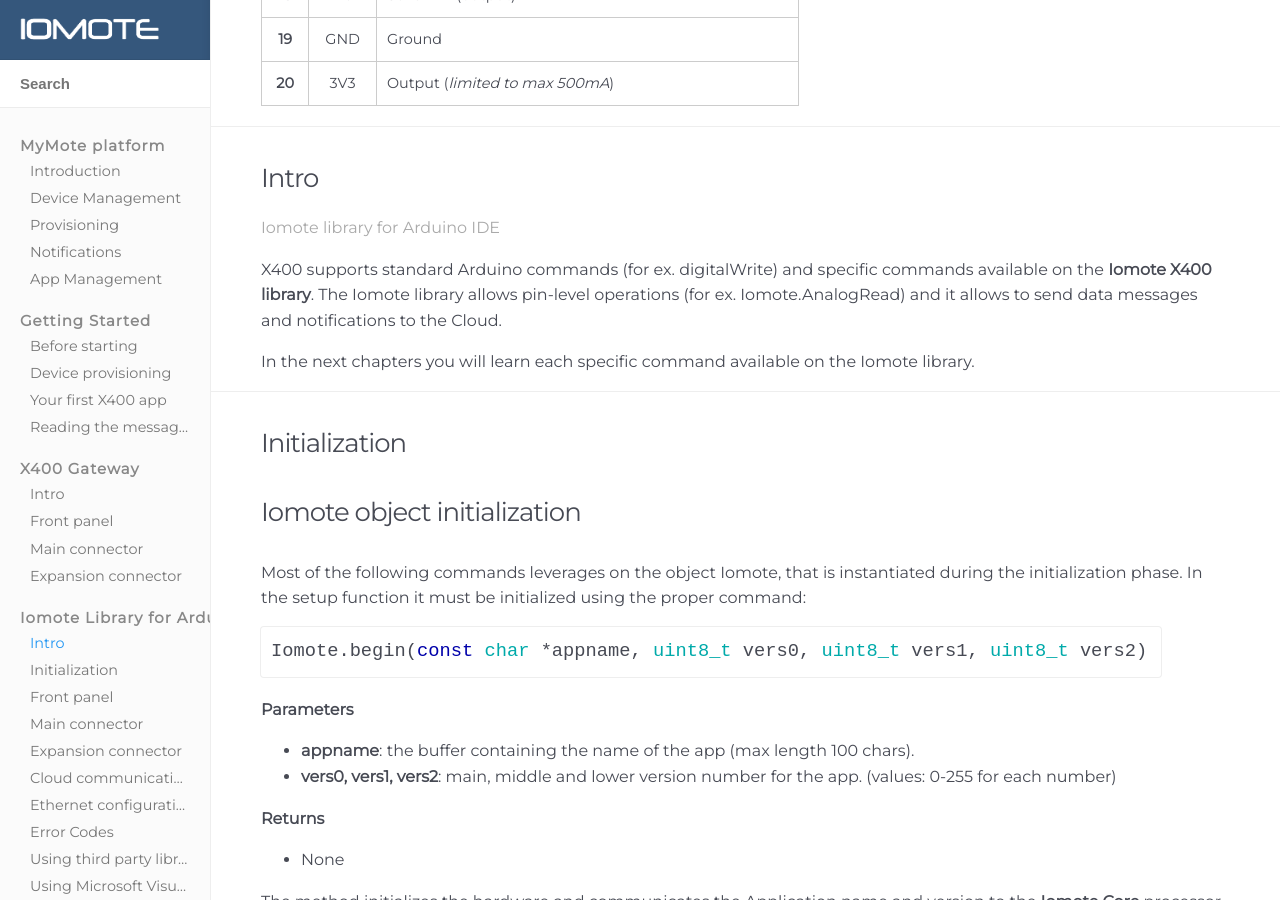
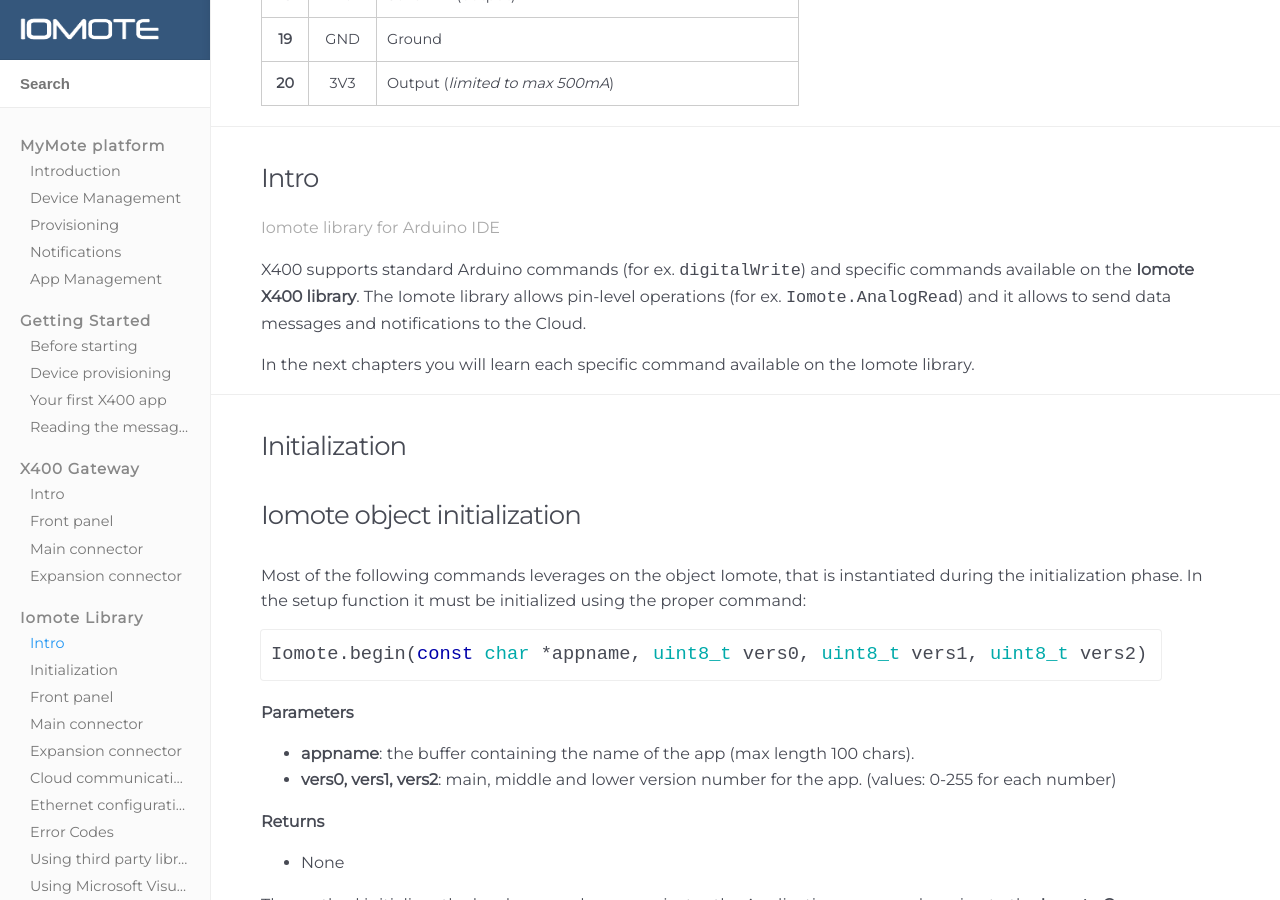
Before and after one commit to Iomote/iomote.github.io, a Jekyll site: the page built from index.html, in a window 1280 px wide and 900 px high, scrolled down 11580 px. Built offline with Jekyll 4.4.1, drawn with Linux system fonts in a browser that asks for light colours; nearby versions of some CDN libraries.

Commit message:
improved sidebar chapters

```diff
--- a/_config.yml
+++ b/_config.yml
@@ -18,7 +18,7 @@
     title: X400 Gateway
     position: 3
   arduino:
-    title: Iomote Library for Arduino IDE
+    title: Iomote Library
     position: 4
 gems:
   - jekyll-sitemap
```
Also changed, not shown: _arduino/01_intro.md (+2 -2 lines).
